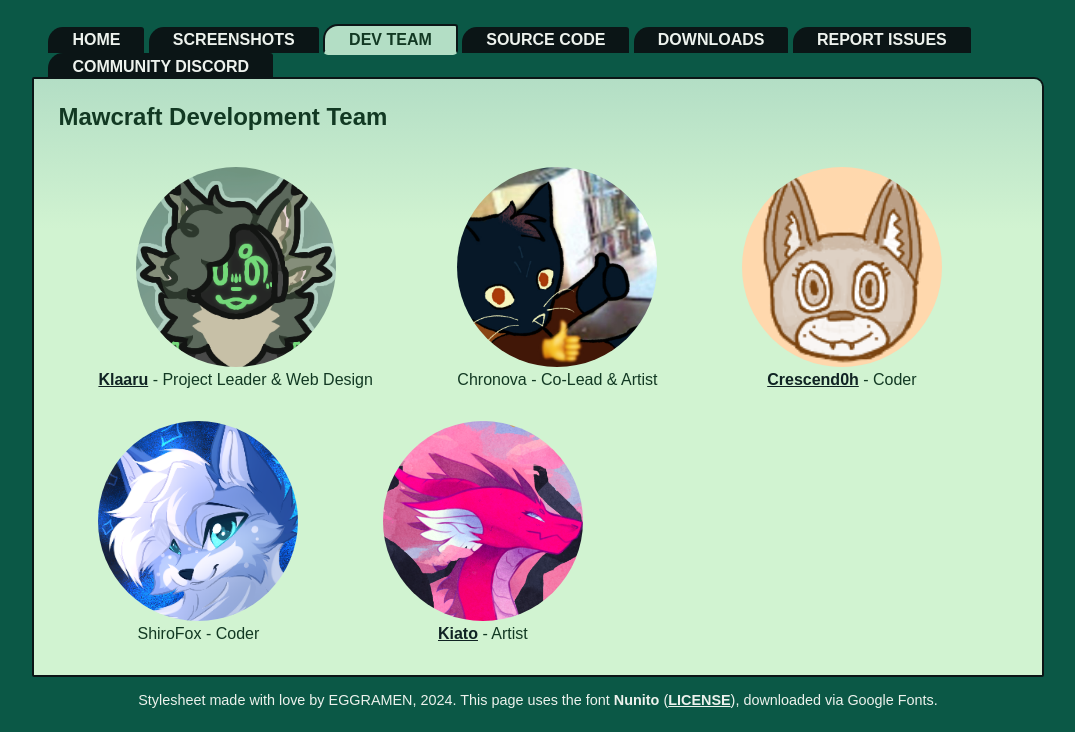
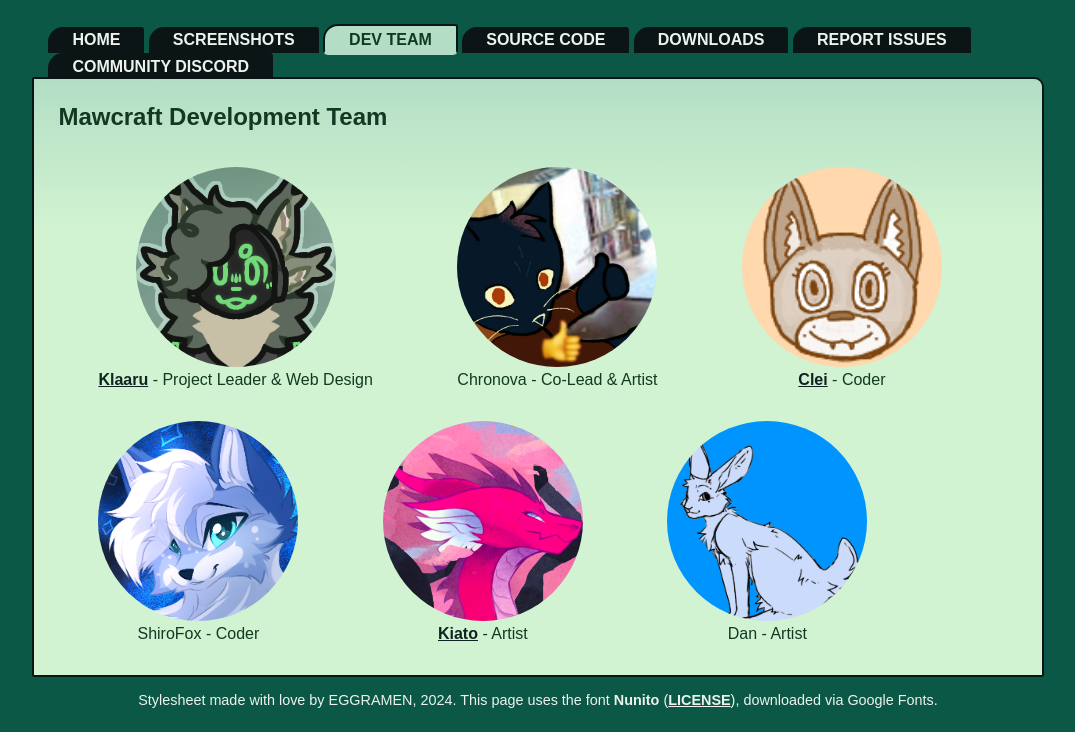
Before and after one commit to MawcraftDevs/mawcraft-website, a website: page devs.html in a window 1280 px wide. Shown: the part 169-901 px from the top of the page, without its empty margins (102-1177 px from the left). Drawn offline with Linux system fonts and the light colour scheme; a web font is replaced by a local one.

Commit message:
Update devs.html
Added Dan and also changed an entry to Clei

```diff
--- a/devs.html
+++ b/devs.html
@@ -38,7 +38,7 @@
 
 		<figure class="right">
 			<img class="average" src="devimg/clei.png" width="200" height="300" style="border-radius:50%"/>
-			<figcaption><a href="https://bsky.app/profile/clei-and-friends.bsky.social">Crescend0h</a> - Coder</figcaption>
+			<figcaption><a href="https://bsky.app/profile/clei-and-friends.bsky.social">Clei</a> - Coder</figcaption>
 		</figure>
 
 		<figure class="right">
@@ -50,6 +50,11 @@
 			<img class="average" src="devimg/kiato.png" width="200" height="300" style="border-radius:50%"/>
 			<figcaption><a href="https://bsky.app/profile/kiathefox.bsky.social">Kiato</a> - Artist</figcaption>
 		</figure>
+
+		<figure class="right">
+			<img class="average" src="devimg/dan.png" width="200" height="300" style="border-radius:50%"/>
+			<figcaption>Dan - Artist</figcaption>
+		</figure>
       </div>
     </main>
     <div class="footer"><p>Stylesheet made with love by EGGRAMEN, 2024. This page uses the font <b>Nunito</b> (<a href="/fonts/Nunito_OFL.txt">LICENSE</a>), downloaded via Google Fonts.</p></div>
```
Also changed, not shown: devimg/dan.png (added).
